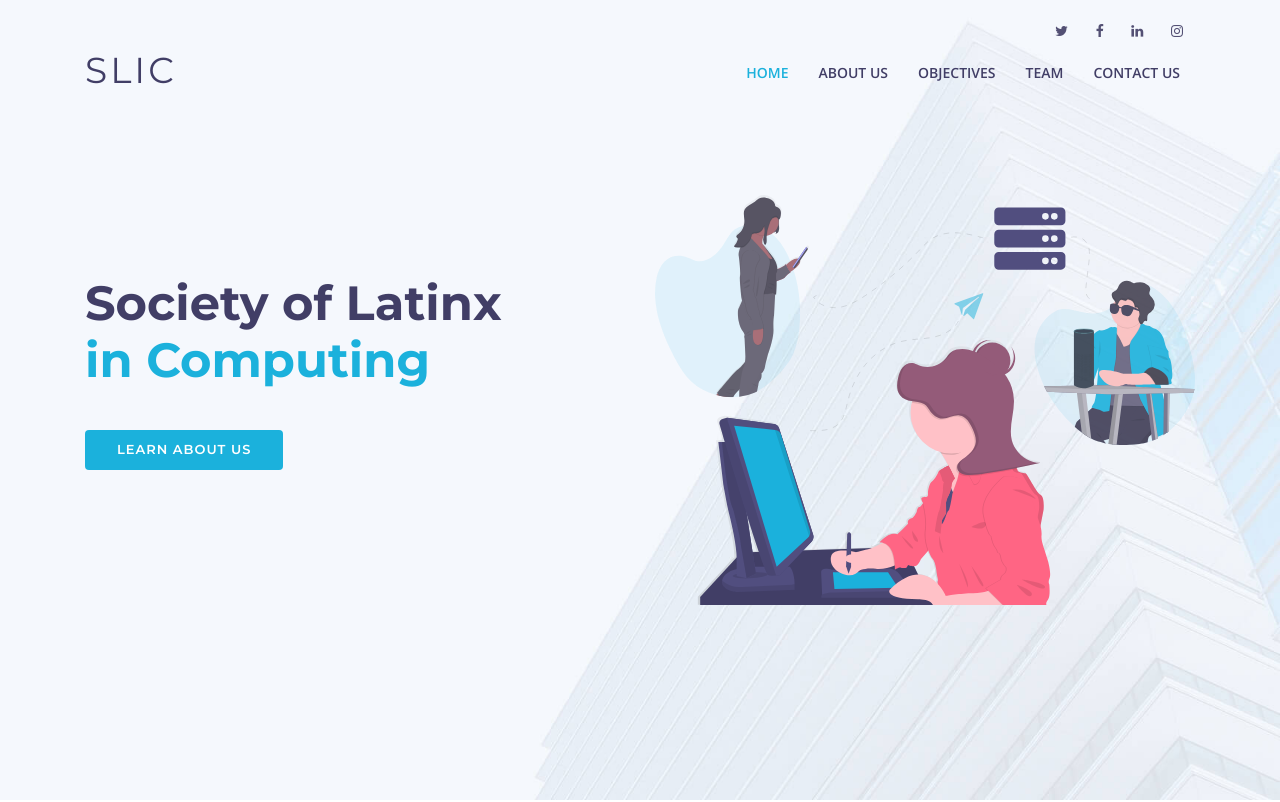
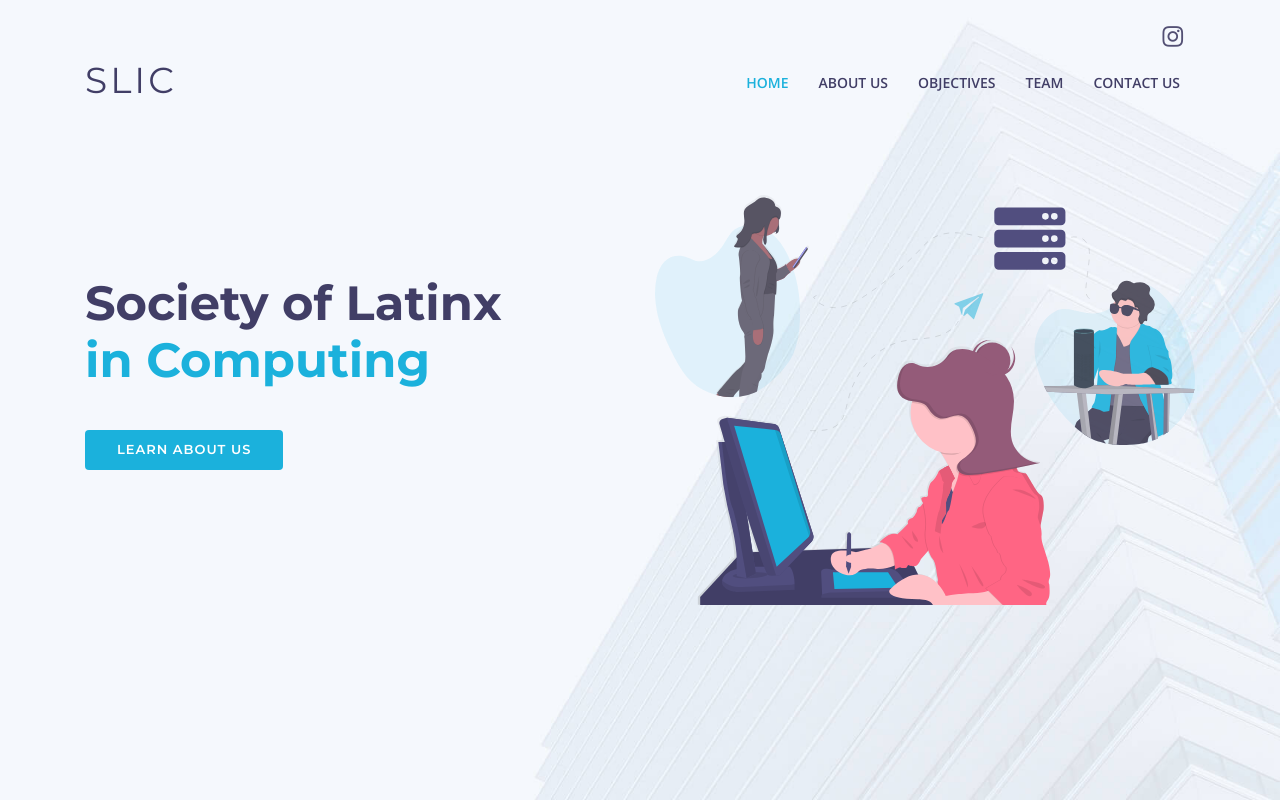
Before and after one commit to Society-Of-Latinx-In-Computing/SLiC-Website, a plain HTML site: page index.html in a window 1280 px wide. Shown: the top 802 px of the page. Drawn offline with nearby package versions, Linux system fonts and the light colour scheme; files whose address does not match are found by name.

Commit message:
Slight changes

```diff
--- a/index.html
+++ b/index.html
@@ -44,10 +44,7 @@
     <div id="topbar">
       <div class="container">
         <div class="social-links">
-          <a href="#" class="twitter"><i class="fa fa-twitter"></i></a>
-          <a href="#" class="facebook"><i class="fa fa-facebook"></i></a>
-          <a href="#" class="linkedin"><i class="fa fa-linkedin"></i></a>
-          <a href="#" class="instagram"><i class="fa fa-instagram"></i></a>
+          <a href="https://www.instagram.com/slic_uri/" class="instagram"><i style="font-size: x-large;" class="fa fa-instagram"></i></a>
         </div>
       </div>
     </div>
```
